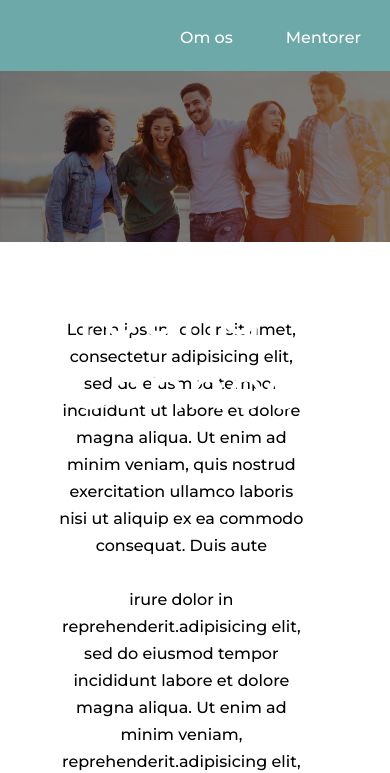
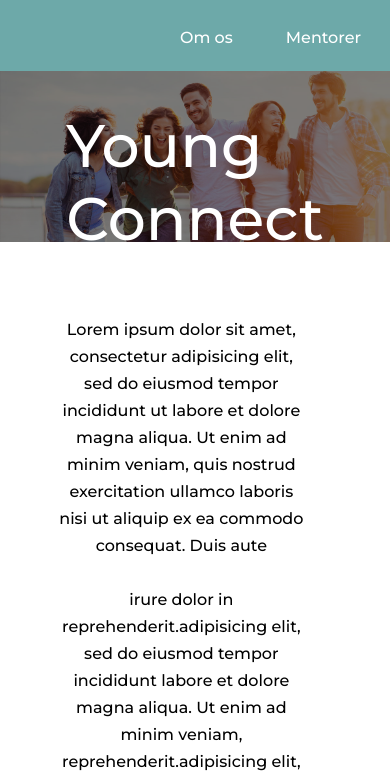
Before and after one commit to mathiaspoulsen/Projekt-5, a plain HTML site: page index.html in a window 390 px wide. Shown: the part 71-844 px from the top of the page. Drawn offline with Linux system fonts and the light colour scheme.

Commit message:
små forbedringer

```diff
--- a/css/style.css
+++ b/css/style.css
@@ -117,7 +117,7 @@ display:none;
   margin-bottom: 70px;
 }
 
-@media only screen and (max-width: 800px) {
+@media only screen and (max-width: 900px) {
   .pic {
     display:none;
   }
--- a/css/stylesheetindex.css
+++ b/css/stylesheetindex.css
@@ -128,3 +128,10 @@ height: 300px;
 text-align: center;
 background-color: rgb(239, 180, 79);
 }
+
+@media only screen and (max-width: 800px) {
+  .headertitle{
+    top: 30%;
+    left: 50%;
+  }
+}
```
Also changed, not shown: 1 other file.
